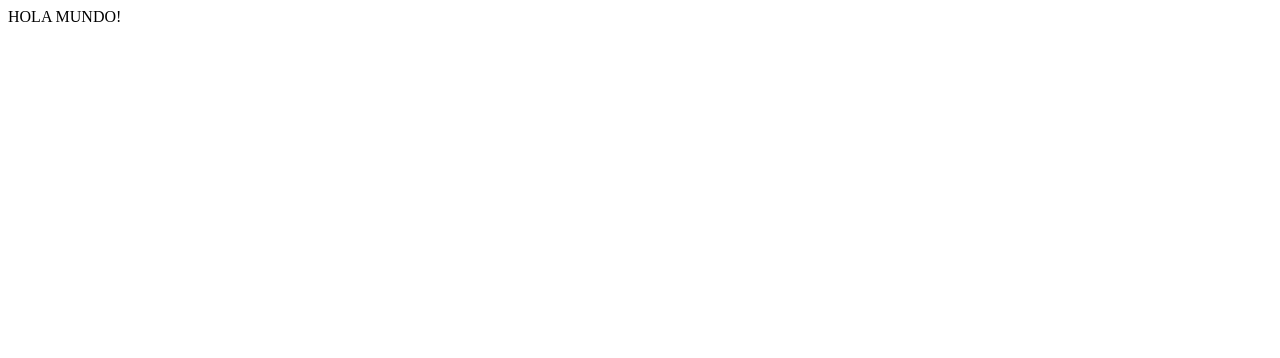
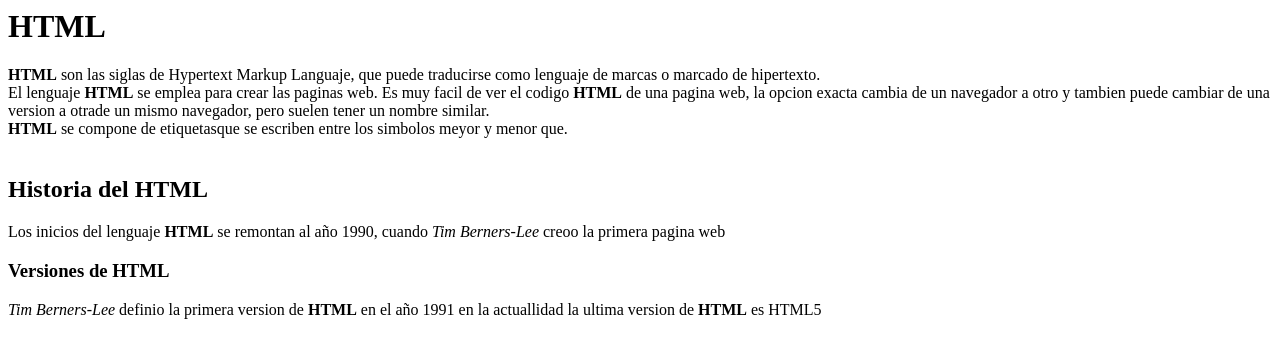
Before and after one commit to cornejo19/generomusical, a plain HTML site: page index.html in a window 1280 px wide. Drawn offline with Linux system fonts and the light colour scheme.

Commit message:
Update index.html

```diff
--- a/index.html
+++ b/index.html
@@ -1,8 +1,20 @@
-<HTML>
-<HEAD>
-<TITLE>Ejemplo1
-</TITLE>
-<BODY>
-HOLA MUNDO!
-</BODY>
-</HTML>
+<html>
+    <head>
+        <title>Ejercicio 2</title>
+    </head>
+    <body>
+       <h1> <strong>HTML</strong><br></h1>
+        <strong>HTML</strong> son las siglas de Hypertext Markup Languaje, que puede traducirse como lenguaje de
+         marcas o marcado de hipertexto.<br>
+        El lenguaje <strong>HTML</strong> se emplea para crear las paginas web. Es muy facil de ver el codigo <strong>HTML</strong>
+         de una pagina web, la opcion  exacta cambia de un navegador a otro y tambien puede cambiar
+         de una version a otrade un mismo navegador, pero suelen tener un nombre similar.<br>
+         <strong>HTML</strong> se compone de etiquetasque se escriben entre los simbolos meyor y menor que.<br><br>
+         <h2>Historia del <strong>HTML</strong><br></h2>
+         Los inicios del lenguaje <strong>HTML</strong> se remontan al año 1990, cuando <em>Tim Berners-Lee</em> creoo la primera
+         pagina web
+         <h3>Versiones de HTML</h3>
+         <em>Tim Berners-Lee</em> definio la primera version de <strong>HTML</strong> en el año 1991 en la actuallidad la ultima version
+         de <strong>HTML</strong> es HTML5
+    </body>
+</html>
```
